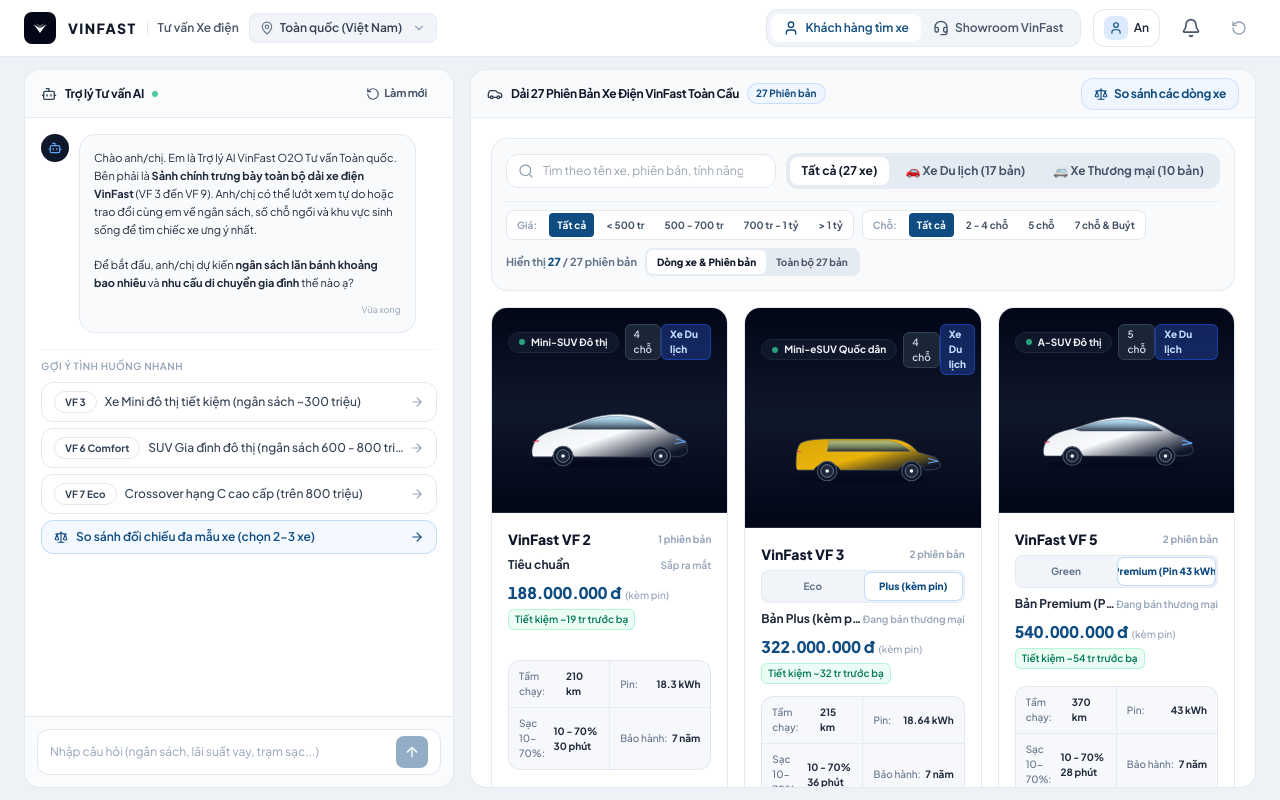
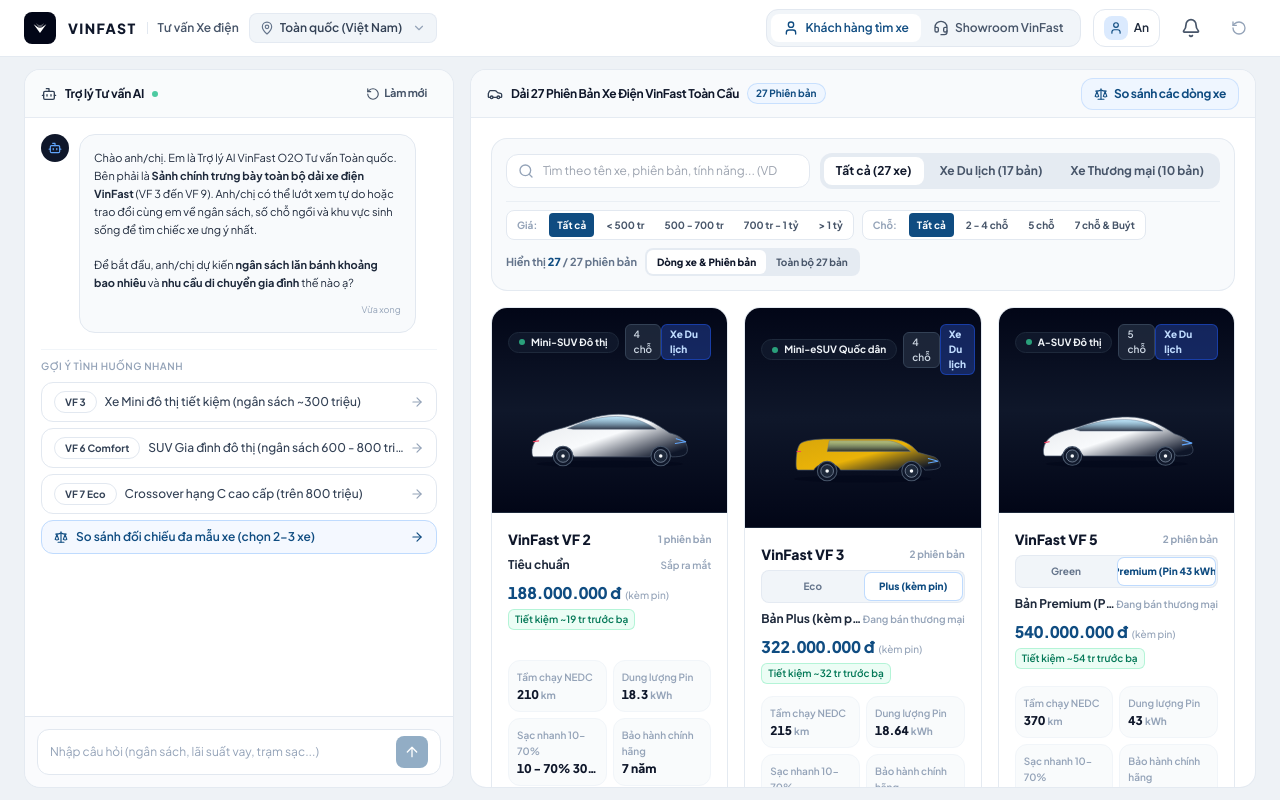
Before and after one commit to trngtnh/test_UI_Vin, a Next.js app: page / in a window 1280 px wide. Built offline with nearby package versions, Linux system fonts and the light colour scheme.

Commit message:
feat(ui): complete Stage 2 Baoyu Bento cards, 2-tier action hierarchy, and remove filter emojis

```diff
--- a/src/components/studio/LivingCanvasPane.tsx
+++ b/src/components/studio/LivingCanvasPane.tsx
@@ -304,7 +304,7 @@ export const LivingCanvasPane: React.FC = () => {
                         : 'text-slate-600 hover:text-slate-900'
                     }`}
                   >
-                    🚗 Xe Du lịch (17 bản)
+                    Xe Du lịch (17 bản)
                   </button>
                   <button
                     type="button"
@@ -315,7 +315,7 @@ export const LivingCanvasPane: React.FC = () => {
                         : 'text-slate-600 hover:text-slate-900'
                     }`}
                   >
-                    🚐 Xe Thương mại (10 bản)
+                    Xe Thương mại (10 bản)
                   </button>
                 </div>
               </div>
@@ -549,25 +549,31 @@ export const LivingCanvasPane: React.FC = () => {
                           </div>
                         </div>
 
-                        {/* Specs Matrix */}
-                        <div className="grid grid-cols-2 gap-px bg-slate-200/80 rounded-xl overflow-hidden border border-slate-200/90 text-[10px]">
-                          <div className="bg-slate-50/90 px-2.5 py-1.5 flex items-center justify-between">
-                            <span className="text-slate-500 font-medium">Tầm chạy:</span>
-                            <span className="font-bold text-slate-800">{item.range_nedc} km</span>
-                          </div>
-                          <div className="bg-slate-50/90 px-2.5 py-1.5 flex items-center justify-between">
-                            <span className="text-slate-500 font-medium">Pin:</span>
-                            <span className="font-bold text-slate-800">{item.battery_kwh} kWh</span>
-                          </div>
-                          <div className="bg-slate-50/90 px-2.5 py-1.5 flex items-center justify-between">
-                            <span className="text-slate-500 font-medium">Công suất:</span>
-                            <span className="font-bold text-slate-800 truncate" title={item.motor_power}>
-                              {item.motor_power.split('(')[0]}
+                        {/* Bento Metric Tiles (Baoyu Visual Chunking) */}
+                        <div className="grid grid-cols-2 gap-1.5 text-xs">
+                          <div className="p-2 rounded-xl bg-slate-50/80 border border-slate-100 flex flex-col justify-between">
+                            <span className="text-[10px] font-semibold text-slate-400">Tầm chạy NEDC</span>
+                            <span className="text-xs font-black text-slate-900 tabular-nums mt-0.5">
+                              {item.range_nedc} <span className="text-[10px] font-bold text-slate-400">km</span>
                             </span>
                           </div>
-                          <div className="bg-slate-50/90 px-2.5 py-1.5 flex items-center justify-between">
-                            <span className="text-slate-500 font-medium">Sạc nhanh:</span>
-                            <span className="font-bold text-slate-800">{item.charging_time.replace('trong ', '')}</span>
+                          <div className="p-2 rounded-xl bg-slate-50/80 border border-slate-100 flex flex-col justify-between">
+                            <span className="text-[10px] font-semibold text-slate-400">Dung lượng Pin</span>
+                            <span className="text-xs font-black text-slate-900 tabular-nums mt-0.5">
+                              {item.battery_kwh} <span className="text-[10px] font-bold text-slate-400">kWh</span>
+                            </span>
+                          </div>
+                          <div className="p-2 rounded-xl bg-slate-50/80 border border-slate-100 flex flex-col justify-between">
+                            <span className="text-[10px] font-semibold text-slate-400">Công suất động cơ</span>
+                            <span className="text-xs font-black text-slate-900 tabular-nums mt-0.5 truncate" title={item.motor_power}>
+                              {item.motor_power.split('(')[0].trim()}
+                            </span>
+                          </div>
+                          <div className="p-2 rounded-xl bg-slate-50/80 border border-slate-100 flex flex-col justify-between">
+                            <span className="text-[10px] font-semibold text-slate-400">Sạc nhanh 10-70%</span>
+                            <span className="text-xs font-black text-slate-900 tabular-nums mt-0.5 truncate" title={item.charging_time}>
+                              {item.charging_time.replace('trong ', '')}
+                            </span>
                           </div>
                         </div>
 
@@ -581,8 +587,9 @@ export const LivingCanvasPane: React.FC = () => {
                           </p>
                         </div>
 
-                        {/* Action Buttons - Clean Minimalist Typography (Baoyu Visual De-clutter) */}
-                        <div className="mt-auto pt-3 border-t border-slate-100 grid grid-cols-3 gap-2">
+                        {/* 2-Tier Action Hierarchy (Baoyu Design: Secondary Exploration vs Primary Conversion CTA) */}
+                        <div className="mt-auto pt-3 border-t border-slate-100 space-y-1.5">
+                          <div className="grid grid-cols-2 gap-1.5">
                             <Button
                               variant="outline"
                               size="sm"
@@ -613,6 +620,7 @@ export const LivingCanvasPane: React.FC = () => {
                             >
                               {isCompared ? '✓ Đã chọn' : '+ So sánh'}
                             </Button>
+                          </div>
                           <Button
                             variant="primary"
                             size="sm"
@@ -624,9 +632,10 @@ export const LivingCanvasPane: React.FC = () => {
                               setCanvasMode('recommendations');
                               proceedToTCO(baseModel);
                             }}
+                            className="bg-brand-blue hover:bg-blue-600 shadow-2xs font-extrabold text-xs"
                             title="Tính TCO & Lập hồ sơ"
                           >
-                            TCO
+                            Dự toán chi phí & Tính TCO ➔
                           </Button>
                         </div>
                       </div>
@@ -742,23 +751,31 @@ export const LivingCanvasPane: React.FC = () => {
                           </div>
                         </div>
 
-                        {/* Specs Matrix */}
-                        <div className="grid grid-cols-2 gap-px bg-slate-200/80 rounded-xl overflow-hidden border border-slate-200/90 text-[10px]">
-                          <div className="bg-slate-50/90 px-2.5 py-2 flex items-center justify-between">
-                            <span className="text-slate-500 font-medium">Tầm chạy:</span>
-                            <span className="font-bold text-slate-800">{item.range_nedc} km</span>
+                        {/* Bento Metric Tiles (Baoyu Visual Chunking) */}
+                        <div className="grid grid-cols-2 gap-1.5 text-xs">
+                          <div className="p-2 rounded-xl bg-slate-50/80 border border-slate-100 flex flex-col justify-between">
+                            <span className="text-[10px] font-semibold text-slate-400">Tầm chạy NEDC</span>
+                            <span className="text-xs font-black text-slate-900 tabular-nums mt-0.5">
+                              {item.range_nedc} <span className="text-[10px] font-bold text-slate-400">km</span>
+                            </span>
                           </div>
-                          <div className="bg-slate-50/90 px-2.5 py-2 flex items-center justify-between">
-                            <span className="text-slate-500 font-medium">Pin:</span>
-                            <span className="font-bold text-slate-800">{item.battery_kwh} kWh</span>
+                          <div className="p-2 rounded-xl bg-slate-50/80 border border-slate-100 flex flex-col justify-between">
+                            <span className="text-[10px] font-semibold text-slate-400">Dung lượng Pin</span>
+                            <span className="text-xs font-black text-slate-900 tabular-nums mt-0.5">
+                              {item.battery_kwh} <span className="text-[10px] font-bold text-slate-400">kWh</span>
+                            </span>
                           </div>
-                          <div className="bg-slate-50/90 px-2.5 py-2 flex items-center justify-between">
-                            <span className="text-slate-500 font-medium">Sạc 10-70%:</span>
-                            <span className="font-bold text-slate-800">{item.charging_time.replace('trong ', '')}</span>
+                          <div className="p-2 rounded-xl bg-slate-50/80 border border-slate-100 flex flex-col justify-between">
+                            <span className="text-[10px] font-semibold text-slate-400">Sạc nhanh 10-70%</span>
+                            <span className="text-xs font-black text-slate-900 tabular-nums mt-0.5 truncate" title={item.charging_time}>
+                              {item.charging_time.replace('trong ', '')}
+                            </span>
                           </div>
-                          <div className="bg-slate-50/90 px-2.5 py-2 flex items-center justify-between">
-                            <span className="text-slate-500 font-medium">Bảo hành:</span>
-                            <span className="font-bold text-slate-800">{item.warranty_years.split(' hoặc ')[0]}</span>
+                          <div className="p-2 rounded-xl bg-slate-50/80 border border-slate-100 flex flex-col justify-between">
+                            <span className="text-[10px] font-semibold text-slate-400">Bảo hành chính hãng</span>
+                            <span className="text-xs font-black text-slate-900 tabular-nums mt-0.5 truncate">
+                              {item.warranty_years ? item.warranty_years.split(' hoặc ')[0] : '7 năm'}
+                            </span>
                           </div>
                         </div>
 
@@ -770,8 +787,9 @@ export const LivingCanvasPane: React.FC = () => {
                           <p className="line-clamp-2">{item.reason_budget}</p>
                         </div>
 
-                        {/* Triple Action Buttons - Clean Minimalist Typography (Baoyu Visual De-clutter) */}
-                        <div className="mt-auto pt-3 border-t border-slate-100 grid grid-cols-3 gap-2">
+                        {/* 2-Tier Action Hierarchy (Baoyu Design: Secondary Exploration vs Primary Conversion CTA) */}
+                        <div className="mt-auto pt-3 border-t border-slate-100 space-y-1.5">
+                          <div className="grid grid-cols-2 gap-1.5">
                             <Button
                               variant="outline"
                               size="sm"
@@ -802,6 +820,7 @@ export const LivingCanvasPane: React.FC = () => {
                             >
                               {isCompared ? '✓ Đã chọn' : '+ So sánh'}
                             </Button>
+                          </div>
                           <Button
                             variant="primary"
                             size="sm"
@@ -813,9 +832,10 @@ export const LivingCanvasPane: React.FC = () => {
                               setCanvasMode('recommendations');
                               proceedToTCO(baseModel);
                             }}
+                            className="bg-brand-blue hover:bg-blue-600 shadow-2xs font-extrabold text-xs"
                             title="Tính TCO & Lập hồ sơ"
                           >
-                            TCO
+                            Dự toán chi phí & Tính TCO ➔
                           </Button>
                         </div>
                       </div>
```
Lines whose indentation alone changed are shown as unchanged.
